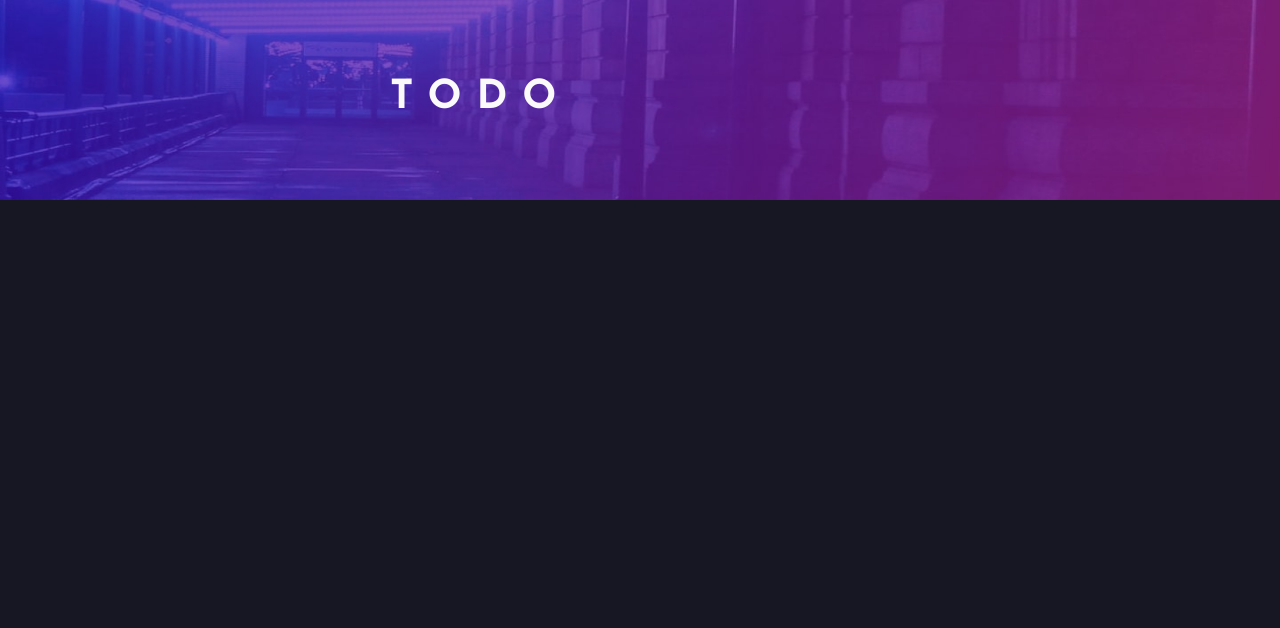
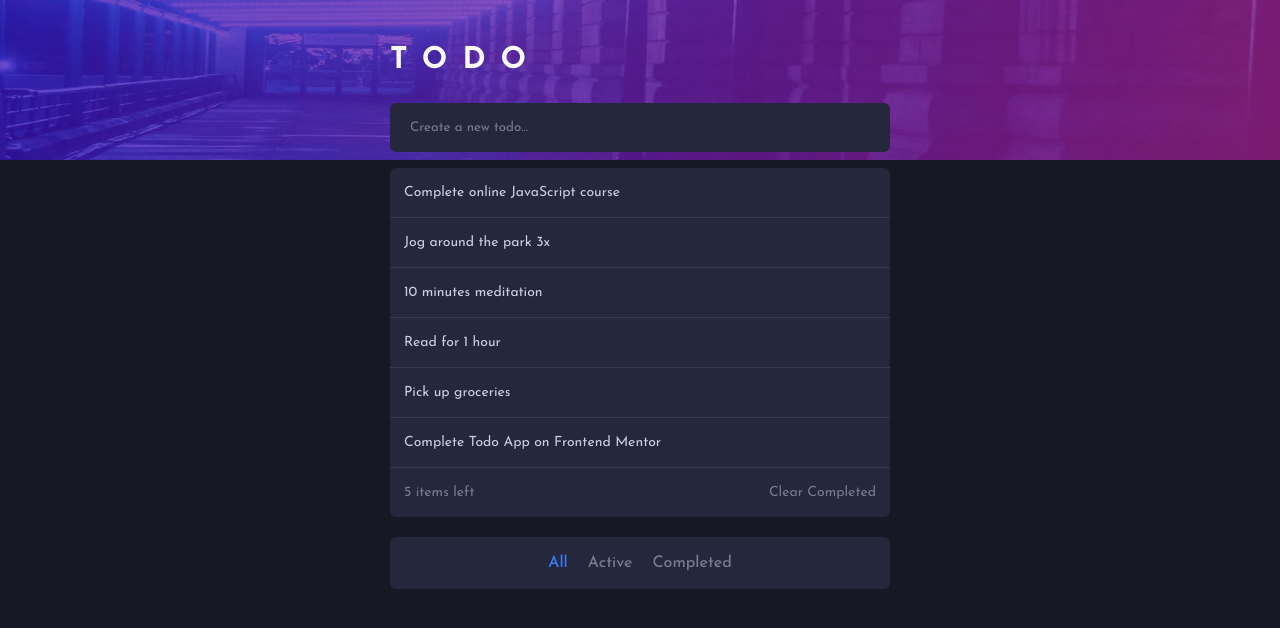
Before and after one commit to Jaylonnet/todo, a React (Vite) app: page / in a window 1280 px wide. Shown: the top 628 px of the page. Built offline with nearby package versions, Linux system fonts and the light colour scheme.

Commit message:
feat: markup and styling

```diff
--- a/src/App.jsx
+++ b/src/App.jsx
@@ -4,6 +4,30 @@ function App() {
       <header className="header">
         <div className="logo">Todo</div>
       </header>
+      <main>
+        <section className="task-section">
+          <div className="create-task">
+            <button className="create-task__btn">Create a new todo...</button>
+          </div>
+          <ul className="task-list">
+            <li className="task-item">Complete online JavaScript course</li>
+            <li className="task-item">Jog around the park 3x</li>
+            <li className="task-item">10 minutes meditation</li>
+            <li className="task-item">Read for 1 hour</li>
+            <li className="task-item">Pick up groceries</li>
+            <li className="task-item">Complete Todo App on Frontend Mentor</li>
+          </ul>
+          <div className="task-count">
+            <div className="task-count__text">5 items left</div>
+            <div className="task-count__clear-completed">Clear Completed</div>
+          </div>
+          <div className="task-filtering">
+            <span className="all selected-filter">All</span>
+            <span className="active">Active</span>
+            <span className="completed">Completed</span>
+          </div>
+        </section>
+      </main>
     </div>
   );
 }
--- a/src/index.css
+++ b/src/index.css
@@ -16,13 +16,18 @@ html {
 }
 
 body {
-  font-size: 1.6rem;
-  background-color: hsl(235, 21%, 11%);
+  font-size: 1.8rem;
+  background-color: hsl(240, 20%, 12%);
   background-image: url("assets/bg-desktop-dark.jpg");
   background-repeat: no-repeat;
-  background-size: cover;
-  background-size: 100vw 25vh;
-  padding-top: 6rem;
+  background-size: 100vw 20vh;
+  padding: 3rem 1.4rem;
+}
+
+ul {
+  list-style: none;
+  margin: 0;
+  padding: 0;
 }
 
 .content {
@@ -35,8 +40,67 @@ body {
 }
 
 .logo {
-  font-size: 4rem;
+  font-size: 3rem;
   font-weight: 700;
   text-transform: uppercase;
   letter-spacing: 1.5rem;
 }
+
+.create-task {
+  margin-top: 2rem;
+  padding: 1.4rem;
+  font-size: 1.4rem;
+  background: #25273c;
+  border-radius: 0.6rem;
+}
+
+.create-task__btn {
+  background: none;
+  border: none;
+  color: hsl(234, 11%, 52%);
+  font-family: "Josefin Sans", Avenir, Helvetica, Arial, sans-serif;
+}
+
+.task-list {
+  margin: 1.6rem 0 0;
+}
+
+.task-item {
+  padding: 1.4rem;
+  font-size: 1.4rem;
+  background: #25273c;
+  color: hsl(234, 39%, 85%);
+  border-bottom: 1px solid hsl(237, 14%, 26%);
+}
+
+.task-item:first-child {
+  border-radius: 0.6rem 0.6rem 0 0;
+}
+
+.task-count {
+  padding: 1.4rem;
+  font-size: 1.4rem;
+  background: #25273c;
+  color: hsl(234, 11%, 52%);
+  display: flex;
+  justify-content: space-between;
+
+  border-radius: 0 0 0.6rem 0.6rem;
+}
+
+.task-filtering {
+  display: flex;
+  justify-content: center;
+  gap: 2rem;
+  background: #25273c;
+  padding: 1.4rem;
+  border-radius: 0.6rem;
+  margin-top: 2rem;
+  font-weight: 500;
+  font-size: 1.6rem;
+  color: hsl(234, 11%, 52%);
+}
+
+.selected-filter {
+  color: hsl(220, 98%, 61%);
+}
```
